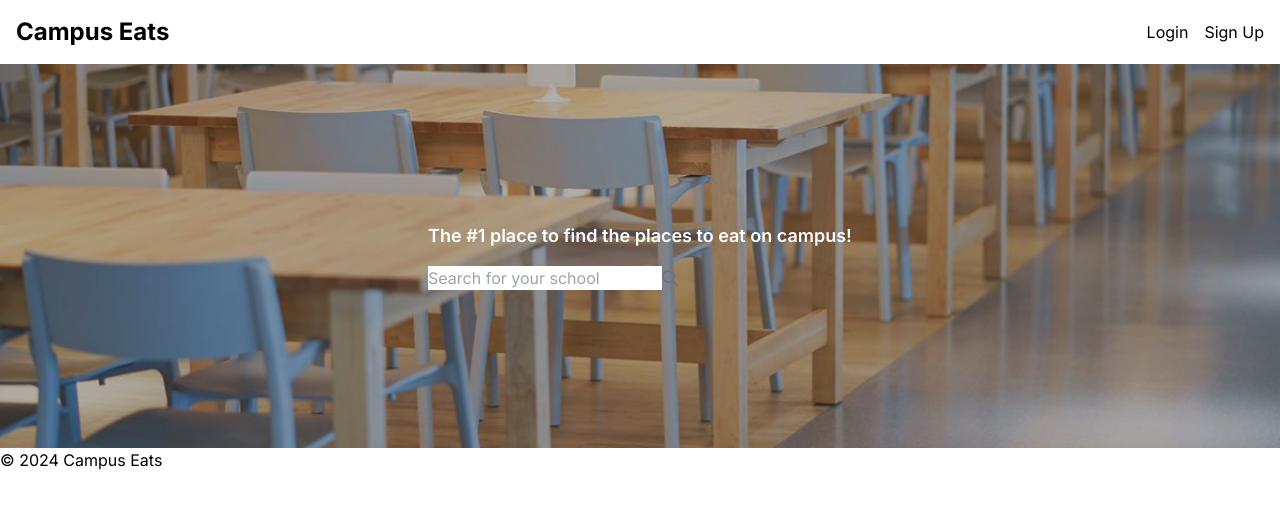
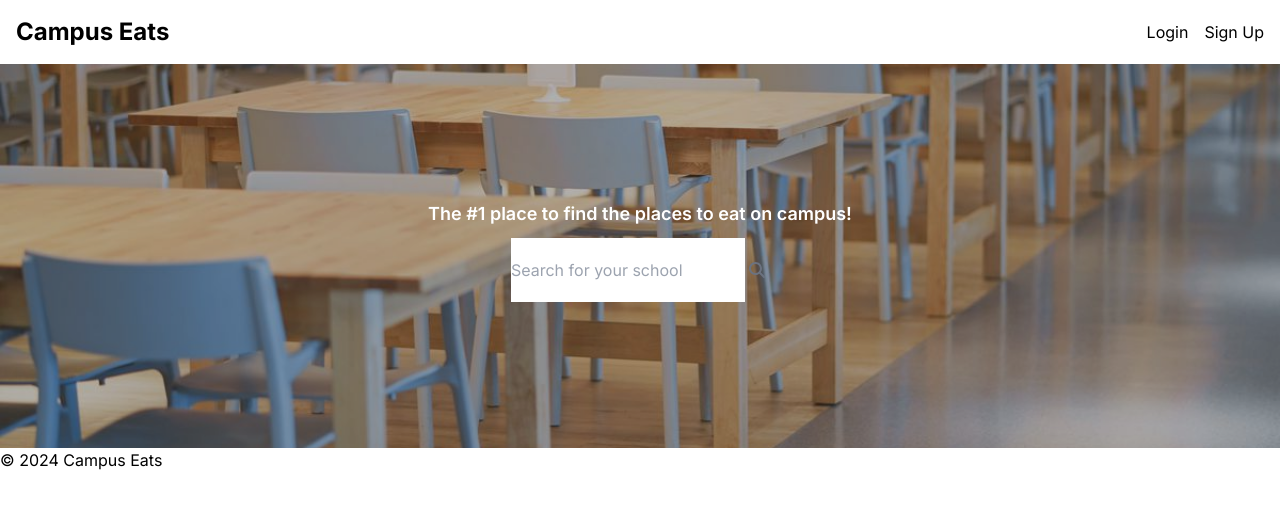
Before and after one commit to adarsh249/campus-eats, a Next.js app in the folder campus-eats/: page / in a window 1280 px wide. Shown: the top 508 px of the page. Built offline with nearby package versions, Linux system fonts and the light colour scheme.

Commit message:
more figuring out how css works

```diff
--- a/campus-eats/src/app/components/landing/Search.tsx
+++ b/campus-eats/src/app/components/landing/Search.tsx
@@ -87,24 +87,25 @@ export default function Search() {
     }, [inputValue])
 
     return (
-        <section role="search" className="flex flex-col justify-center items-center text-center space-y-4 p-4 relative">
+        <section role="search" className="flex flex-col justify-center items-center text-center p-4 relative">
           <p className="text-lg font-semibold text-white">
             The #1 place to find the places to eat on campus!
           </p>
-          <form action="/search" method="get" className="flex items-center w-full max-w-md relative">
+          <form action="/search" method="get" className="flex items-center py-2.5 px-5">
             <input
-              className=""
+              className="flex flex-1 h-16 outline-none border-none"
               type="search"
               id="search"
               name="query"
+              autoComplete="off"
               placeholder={placeholder}
               value={inputValue}
               onChange={handleInputChange}
               onFocus={handleInputFocus}
               onBlur={handleInputBlur}
             />
-            <button type="submit" className="">
-              <FontAwesomeIcon icon={faSearch} className="text-gray-500" />
+            <button type="submit" className="bg-transparent border-none outline-none">
+              <FontAwesomeIcon icon={faSearch} className="w-6 text-gray-500 cursor-pointer " />
             </button>
           </form>
           {/*
@@ -112,7 +113,8 @@ export default function Search() {
             {searchLinkText}
           </a>*/}
           {showDropdown && (
-                <ul className="">
+                <div className="overflow-y-scroll max-h-72 absolute">
+                    <ul className="border-y-2 py-4 px-2.5">
                         {filteredUniversities.map((uni) => (
                             <li key={uni.id} className="p-2 hover:bg-gray-100">
                                 <a
@@ -124,6 +126,7 @@ export default function Search() {
                             </li>
                         ))}
                     </ul>
+                </div>
             )}
         </section>
     );
```
Lines whose indentation alone changed are shown as unchanged.
